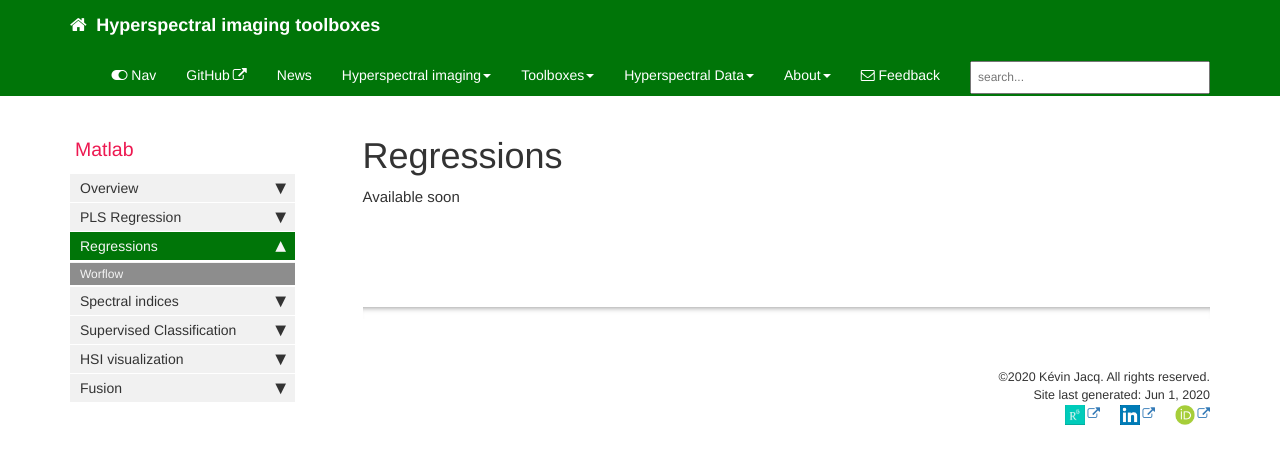
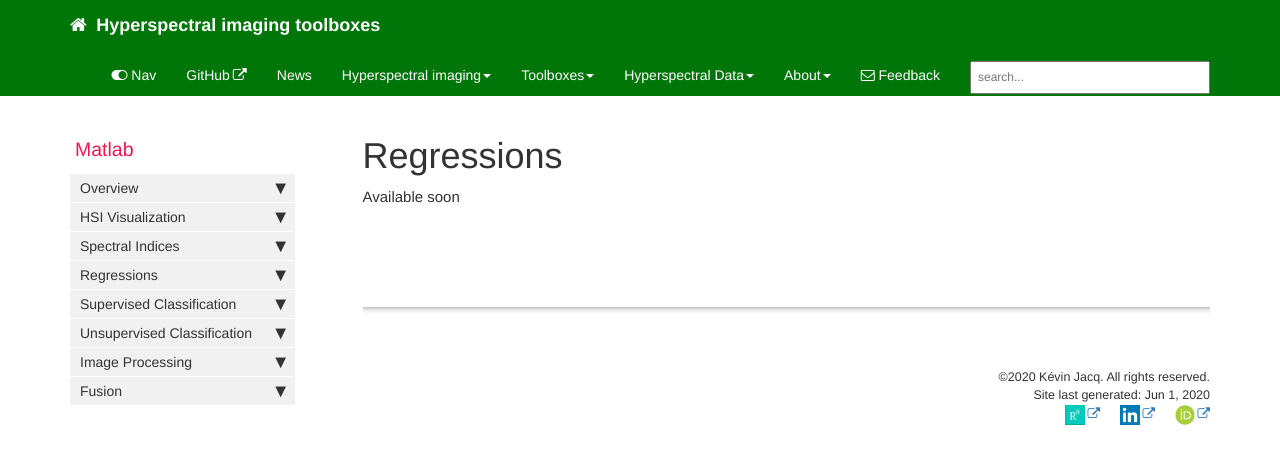
Before and after one commit to JacqKevin/JacqKevin.github.io, a Jekyll site: the page built from pages/Matlab/HSI_Regressions.md, in a window 1280 px wide. Shown: the top 464 px of the page. Built offline with Jekyll 4.4.1, drawn with Linux system fonts in a browser that asks for light colours; comment, search, counter and statistics services are not loaded.

Commit message:
Update Matlab_sidebar.yml

```diff
--- a/_data/sidebars/Matlab_sidebar.yml
+++ b/_data/sidebars/Matlab_sidebar.yml
@@ -13,12 +13,20 @@ entries:
       url: /Matlab.html
       output: web
 
-  - title: PLS Regression
+  - title: HSI Visualization
     output: web
     folderitems:
 
     - title: Worflow
-      url: /HSI_PLSR.html
+      url: /HSI_Visualize.html
+      output: web
+
+  - title: Spectral Indices
+    output: web
+    folderitems:
+
+    - title: Worflow
+      url: /HSI_SpectralIndices.html
       output: web
 
   - title: Regressions
@@ -26,15 +34,7 @@ entries:
     folderitems:
 
     - title: Worflow
-      url: /HSI_Regressions.html
-      output: web
-
-  - title: Spectral indices
-    output: web
-    folderitems:
-
-    - title: Worflow
-      url: /HSI_SpectralIndices.html
+      url: /HSI_PLSR.html
       output: web
 
   - title: Supervised Classification
@@ -45,12 +45,20 @@ entries:
       url: /HSI_SupervisedClassifications.html
       output: web
 
-  - title: HSI visualization
+  - title: Unsupervised Classification
     output: web
     folderitems:
 
     - title: Worflow
-      url: /HSI_Visualize.html
+      url: /HSI_UnsupervisedClassifications.html
+      output: web
+
+  - title: Image Processing
+    output: web
+    folderitems:
+
+    - title: Worflow
+      url: /HSI_ImageProcessing.html
       output: web
 
   - title: Fusion
```
